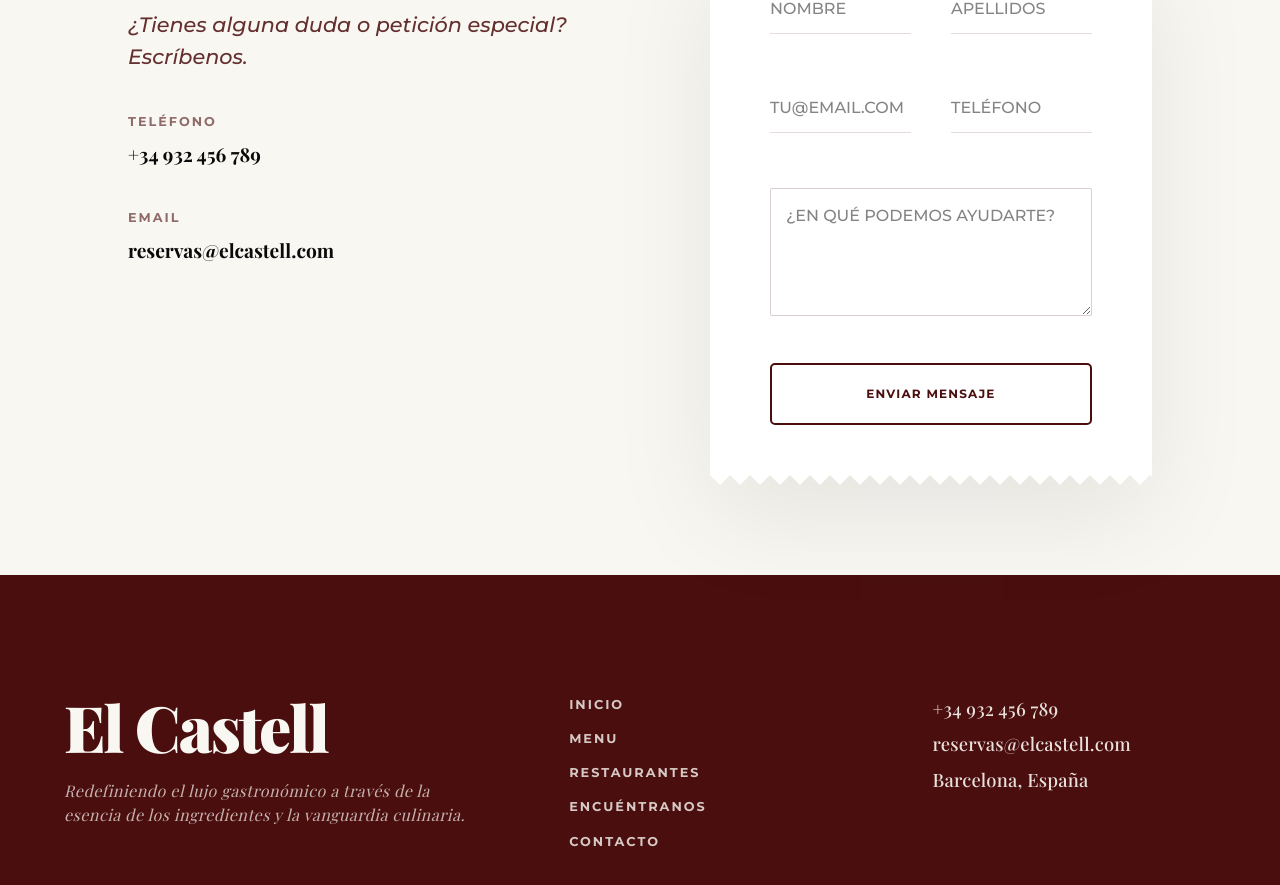
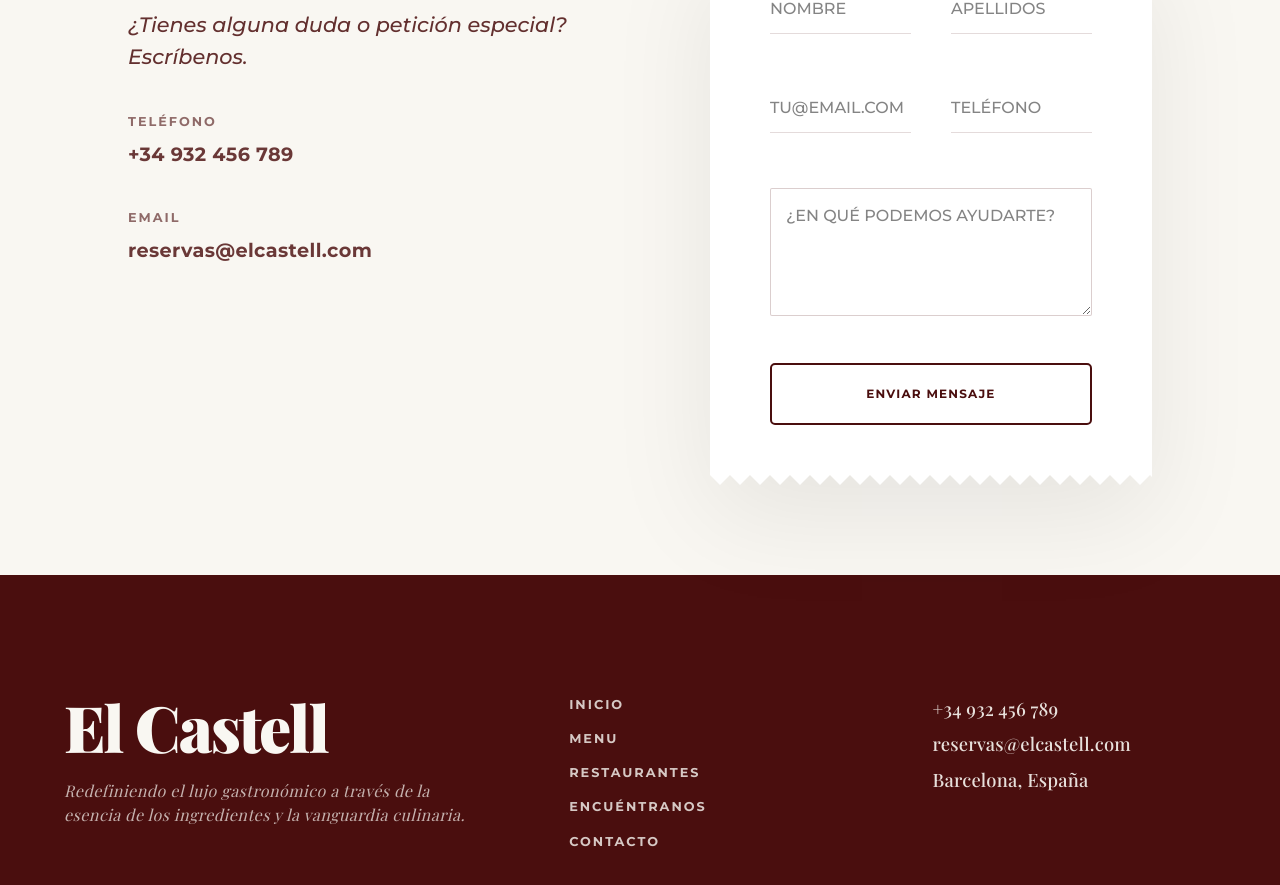
Before and after one commit to luabde/DishSync-Frontend, a React (Vite) app: page / in a window 1280 px wide. Shown: the part 3557-4442 px from the top of the page. Built offline with nearby package versions, Linux system fonts and the light colour scheme; no server answers; a web font is replaced by a local one.

Commit message:
contacto letra arreglado

```diff
--- a/src/pages/client/ClientHome.tsx
+++ b/src/pages/client/ClientHome.tsx
@@ -290,11 +290,11 @@ export default function ClientHome() {
               <div className="contact-details-list" style={{ display: "flex", flexDirection: "column", gap: "40px", alignItems: "flex-start" }}>
                 <div className="contact-detail-item" style={{ textAlign: "left" }}>
                   <h3 style={{ fontFamily: "var(--font-ui)", fontSize: "0.8rem", letterSpacing: "2px", color: "var(--wine-red)", opacity: 0.6, marginBottom: "10px" }}>TELÉFONO</h3>
-                  <p style={{ fontFamily: "var(--font-heading)", fontSize: "1.2rem", fontWeight: 700 }}>+34 932 456 789</p>
+                  <p style={{ fontFamily: "var(--font-ui)", fontSize: "1.2rem", fontWeight: 700, letterSpacing: "0.02em", color: "rgba(74, 14, 14, 0.82)" }}>+34 932 456 789</p>
                 </div>
                 <div className="contact-detail-item" style={{ textAlign: "left" }}>
                   <h3 style={{ fontFamily: "var(--font-ui)", fontSize: "0.8rem", letterSpacing: "2px", color: "var(--wine-red)", opacity: 0.6, marginBottom: "10px" }}>EMAIL</h3>
-                  <p style={{ fontFamily: "var(--font-heading)", fontSize: "1.2rem", fontWeight: 700 }}>reservas@elcastell.com</p>
+                  <p style={{ fontFamily: "var(--font-ui)", fontSize: "1.2rem", fontWeight: 700, letterSpacing: "0.02em", color: "rgba(74, 14, 14, 0.82)" }}>reservas@elcastell.com</p>
                 </div>
               </div>
             </div>
```
